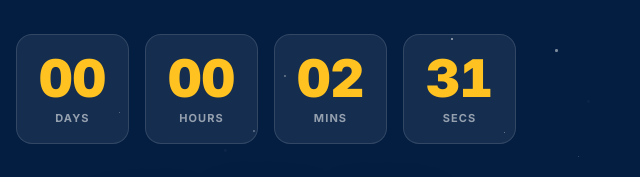
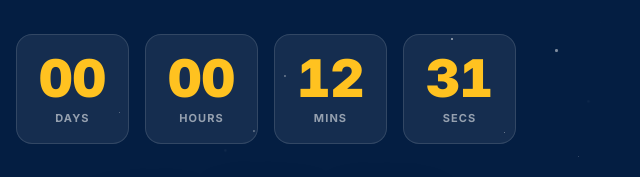
Before and after one commit to siddharthhp/quizblitz, a website: page public/teaser.html in a window 1280 px wide. Shown: the part 361-538 px from the top of the page, 374-1014 px from the left. Drawn offline with nearby package versions, Linux system fonts and the light colour scheme; no server answers.

Commit message:
test: timer set to 12:10 PM IST Jul 2

```diff
--- a/public/teaser.html
+++ b/public/teaser.html
@@ -476,7 +476,7 @@
 
       // ---- Countdown ----
       // Friday 4 July 2026, 12:00 PM IST = 06:30 UTC
-      const targetTime = new Date('2026-07-02T06:30:00Z').getTime();
+      const targetTime = new Date('2026-07-02T06:40:00Z').getTime();
       let timerEnded   = false;
 
       function pad(n) { return String(Math.max(0, n)).padStart(2, '0'); }
```
